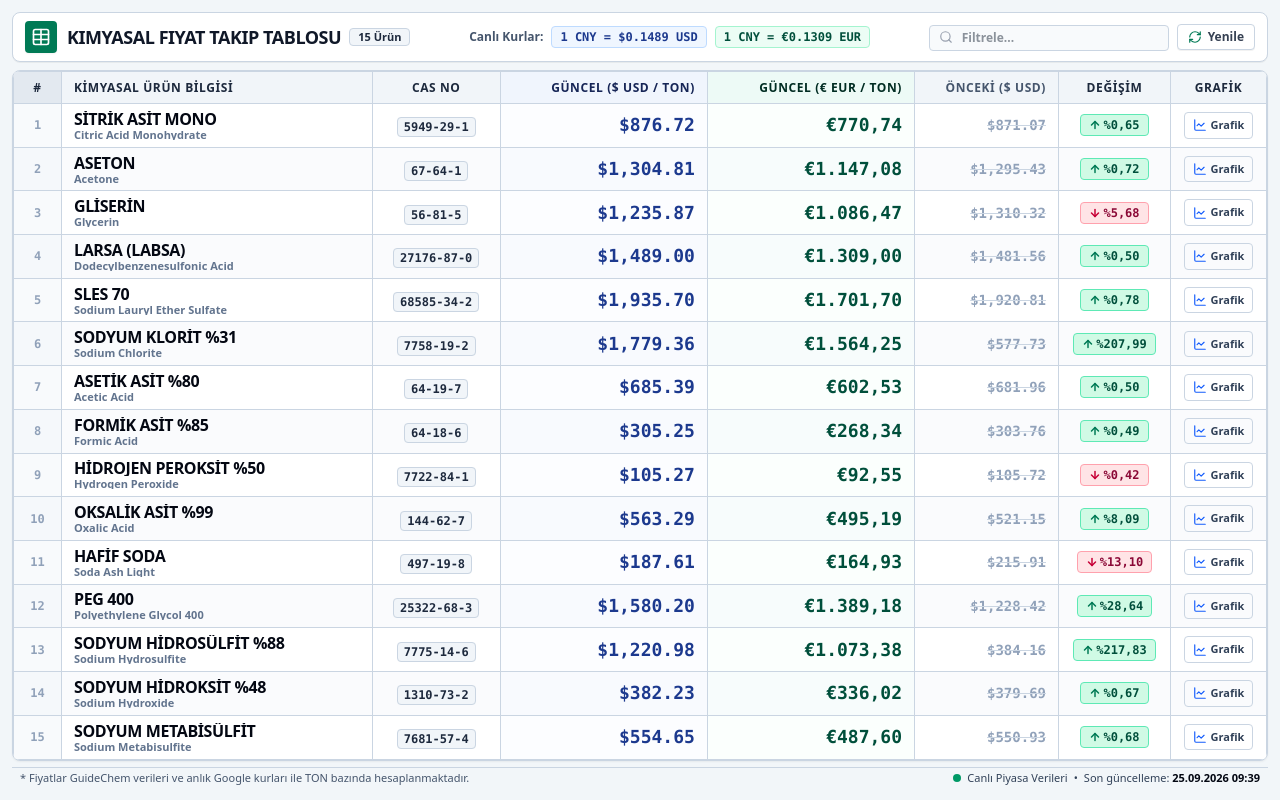
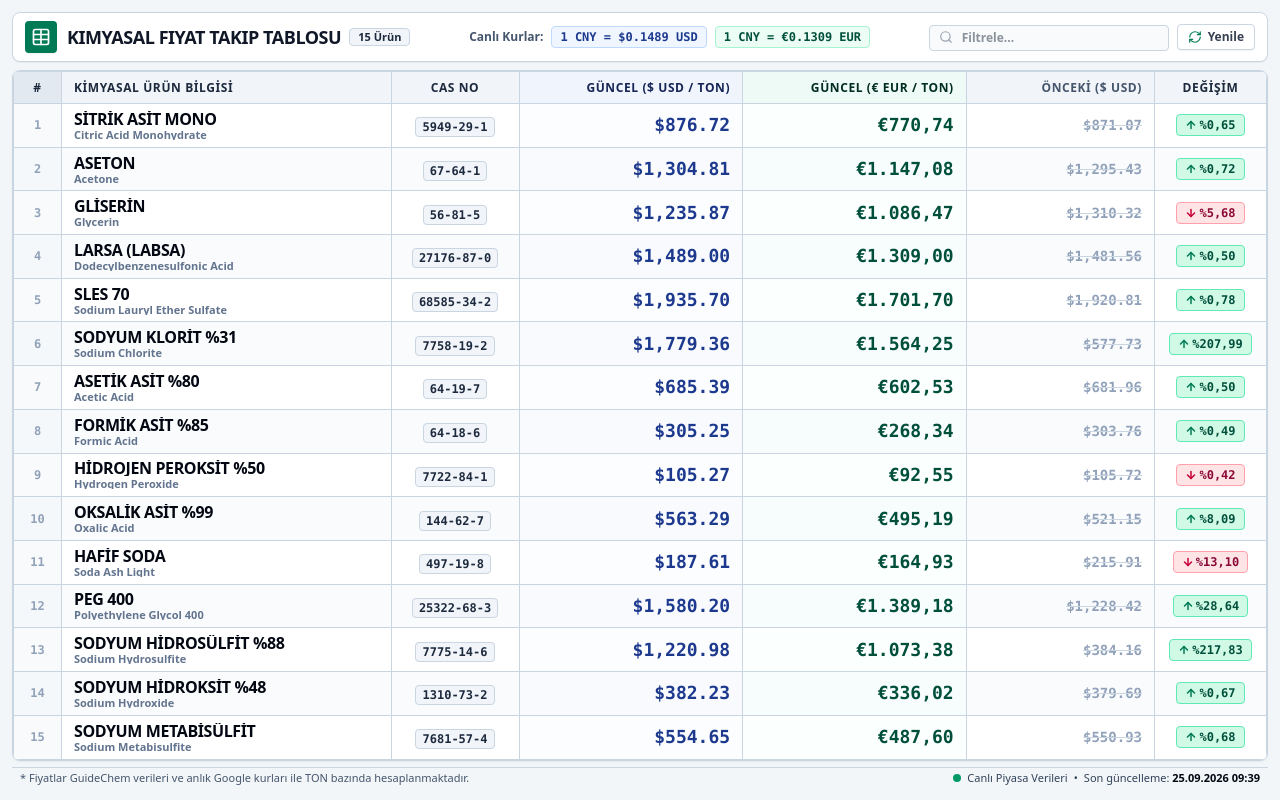
Before and after one commit to serdargul/kimyasaltakip, a React (Vite) app in the folder Frontend/: page / in a window 1280 px wide. Built offline with nearby package versions, Linux system fonts and the light colour scheme.

Commit message:
feat: removed chart column for cleaner and wider price table

```diff
--- a/Frontend/src/pages/Home.tsx
+++ b/Frontend/src/pages/Home.tsx
@@ -1,14 +1,12 @@
 import React, { useEffect, useState } from 'react';
 import type { ChemicalPrice } from '../types/price';
 import { fetchPrices, triggerManualSync } from '../services/priceApi';
-import { PriceChartModal } from '../components/PriceChartModal';
-import { RefreshCw, Table as TableIcon, Search, LineChart, ArrowUp, ArrowDown, Minus } from 'lucide-react';
+import { RefreshCw, Table as TableIcon, Search, ArrowUp, ArrowDown, Minus } from 'lucide-react';
 
 export const Home: React.FC = () => {
   const [products, setProducts] = useState<ChemicalPrice[]>([]);
   const [loading, setLoading] = useState(true);
   const [refreshing, setRefreshing] = useState(false);
-  const [selectedProduct, setSelectedProduct] = useState<ChemicalPrice | null>(null);
   const [lastUpdated, setLastUpdated] = useState<string>('');
   const [searchTerm, setSearchTerm] = useState('');
 
@@ -143,19 +141,18 @@ export const Home: React.FC = () => {
             <thead>
               <tr className="bg-slate-100 text-slate-800 text-[11px] sm:text-xs font-black uppercase tracking-wider select-none border-b border-slate-300 h-8">
                 <th className="px-2 border border-slate-300 text-center w-10 sm:w-12 bg-slate-200/90">#</th>
-                <th className="px-3 border border-slate-300 w-1/4">KİMYASAL ÜRÜN BİLGİSİ</th>
+                <th className="px-3 border border-slate-300 w-[28%]">KİMYASAL ÜRÜN BİLGİSİ</th>
                 <th className="px-2 border border-slate-300 text-center w-28 sm:w-32">CAS NO</th>
-                <th className="px-3 border border-slate-300 text-right w-1/6 bg-blue-50/70 text-blue-950 font-black">
+                <th className="px-3 border border-slate-300 text-right w-[19%] bg-blue-50/70 text-blue-950 font-black">
                   GÜNCEL ($ USD / TON)
                 </th>
-                <th className="px-3 border border-slate-300 text-right w-1/6 bg-emerald-50/70 text-emerald-950 font-black">
+                <th className="px-3 border border-slate-300 text-right w-[19%] bg-emerald-50/70 text-emerald-950 font-black">
                   GÜNCEL (€ EUR / TON)
                 </th>
-                <th className="px-3 border border-slate-300 text-right w-28 sm:w-36 text-slate-600">
+                <th className="px-3 border border-slate-300 text-right w-[16%] text-slate-600">
                   ÖNCEKİ ($ USD)
                 </th>
                 <th className="px-2 border border-slate-300 text-center w-24 sm:w-28">DEĞİŞİM</th>
-                <th className="px-2 border border-slate-300 text-center w-20 sm:w-24">GRAFİK</th>
               </tr>
             </thead>
 
@@ -163,7 +160,7 @@ export const Home: React.FC = () => {
             <tbody className="divide-y divide-slate-300">
               {loading ? (
                 <tr>
-                  <td colSpan={8} className="text-center text-gray-500 border border-slate-300">
+                  <td colSpan={7} className="text-center text-gray-500 border border-slate-300">
                     <div className="flex items-center justify-center gap-2">
                       <div className="w-5 h-5 border-2 border-emerald-700 border-t-transparent rounded-full animate-spin"></div>
                       <span className="font-bold text-xs">Yükleniyor...</span>
@@ -172,7 +169,7 @@ export const Home: React.FC = () => {
                 </tr>
               ) : filteredProducts.length === 0 ? (
                 <tr>
-                  <td colSpan={8} className="text-center text-gray-500 font-bold text-xs border border-slate-300">
+                  <td colSpan={7} className="text-center text-gray-500 font-bold text-xs border border-slate-300">
                     Ürün bulunamadı.
                   </td>
                 </tr>
@@ -246,18 +243,6 @@ export const Home: React.FC = () => {
                           <span>%{absChange}</span>
                         </div>
                       </td>
-
-                      {/* 8. Chart Action */}
-                      <td className="px-2 border border-slate-300 text-center">
-                        <button
-                          onClick={() => setSelectedProduct(product)}
-                          title="Geçmiş Fiyat Grafiği"
-                          className="p-1 px-2 text-slate-700 hover:text-blue-700 hover:bg-blue-50 rounded border border-slate-300 hover:border-blue-300 transition-colors inline-flex items-center gap-1 font-bold text-[11px] cursor-pointer"
-                        >
-                          <LineChart className="w-3.5 h-3.5 text-blue-600" />
-                          <span className="hidden sm:inline">Grafik</span>
-                        </button>
-                      </td>
                     </tr>
                   );
                 })
@@ -277,12 +262,6 @@ export const Home: React.FC = () => {
           </span>
         </footer>
       </div>
-
-      {/* Price Chart Modal */}
-      <PriceChartModal
-        product={selectedProduct}
-        onClose={() => setSelectedProduct(null)}
-      />
     </div>
   );
 };
```
